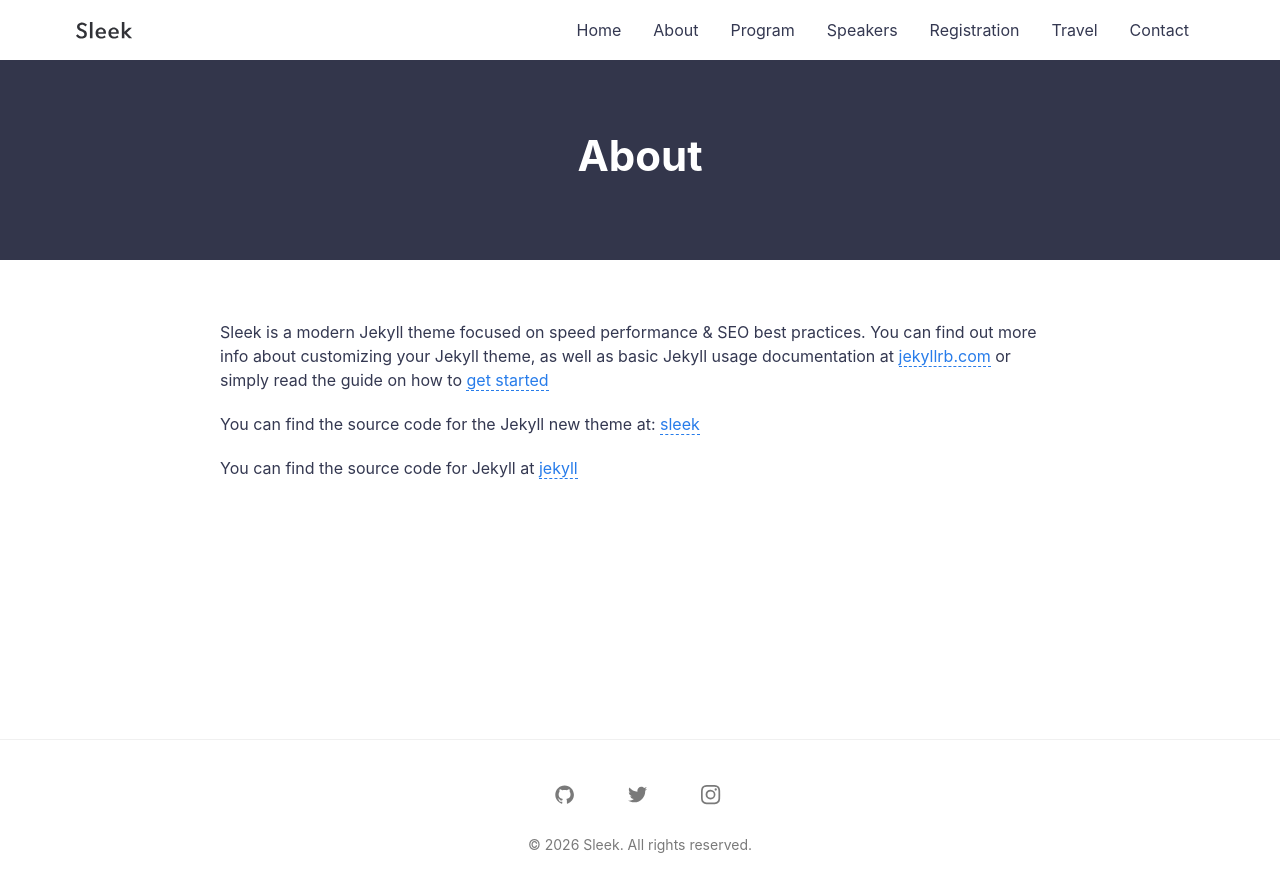
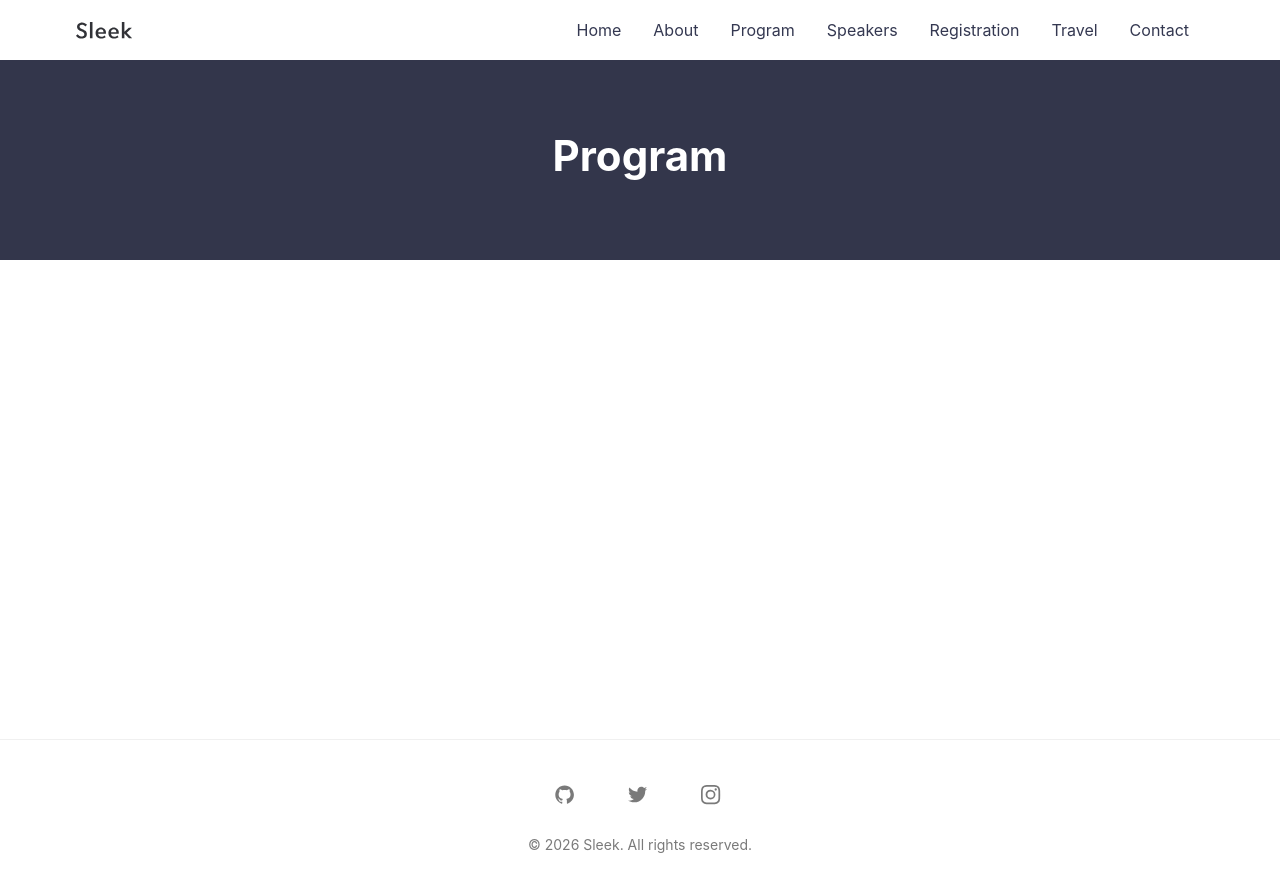
Before and after one commit to UofTStatsci/fmf200.github.io, a Jekyll site: the page built from about.md, in a window 1280 px wide. Shown: the top 892 px of the page. Built offline with Jekyll 4.4.1, drawn with Linux system fonts in a browser that asks for light colours.

Commit message:
Update about.md

```diff
--- a/about.md
+++ b/about.md
@@ -1,13 +1,5 @@
 ---
 layout: page
-title: About
-permalink: /about/
+title: Program
+permalink: /program/
 ---
-
-Sleek is a modern Jekyll theme focused on speed performance & SEO best practices. You can find out more info about customizing your Jekyll theme, as well as basic Jekyll usage documentation at [jekyllrb.com](http://jekyllrb.com/) or simply read the guide on how to [get started](/getting-started)
-
-You can find the source code for the Jekyll new theme at:
-[sleek](https://github.com/janczizikow/sleek)
-
-You can find the source code for Jekyll at
-[jekyll](https://github.com/jekyll/jekyll)
```
